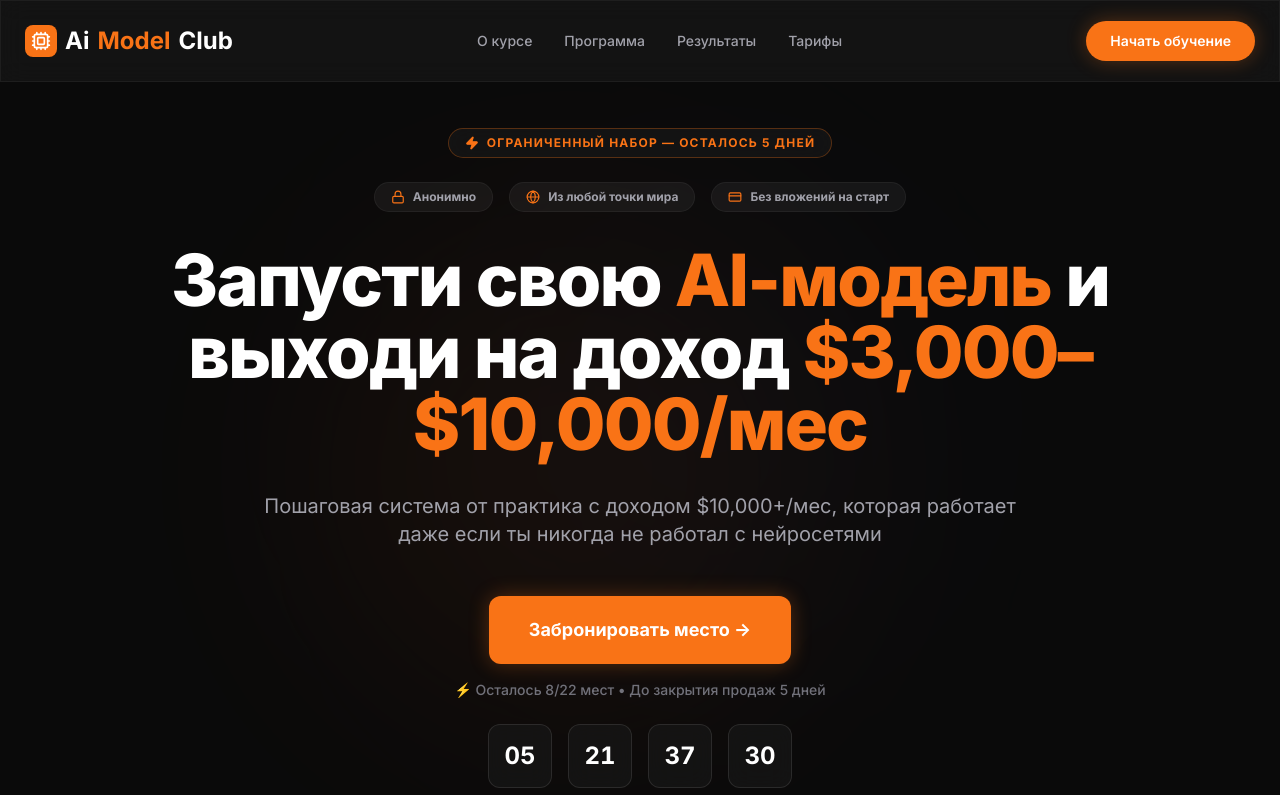
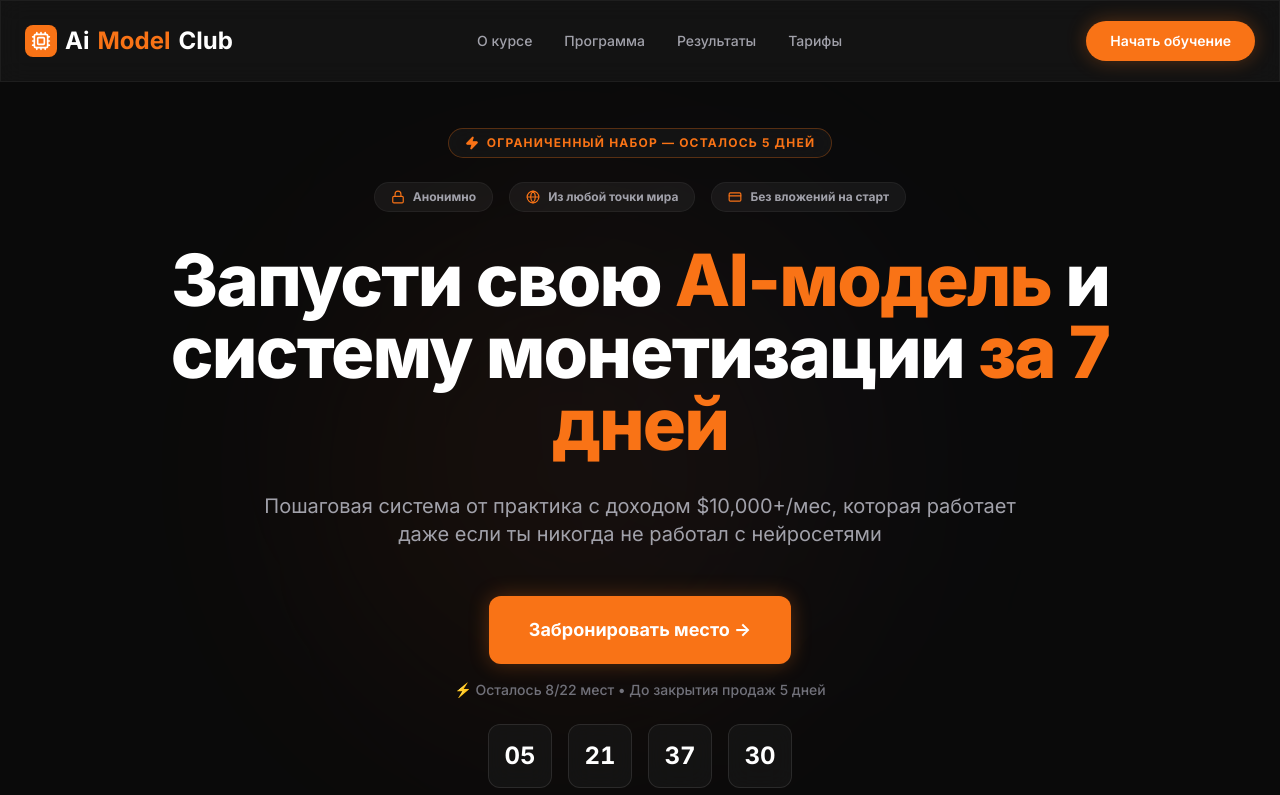
Before and after one commit to whiteedeesign/aimodels, a React (Vite) app: page / in a window 1280 px wide. Shown: the top 795 px of the page. Built offline with nearby package versions, Linux system fonts and the light colour scheme.

Commit message:
Update text in App.tsx for clarity and accuracy

```diff
--- a/App.tsx
+++ b/App.tsx
@@ -224,7 +224,7 @@ const Hero = () => (
 
     <Reveal delay={100}>
       <h1 className="text-4xl md:text-6xl lg:text-7xl font-black mb-8 leading-[1.1] max-w-5xl tracking-tight">
-        Запусти свою <span className="text-orange-500">AI-модель</span> и выходи на доход <span className="text-orange-500">$3,000–$10,000/мес</span>
+        Запусти свою <span className="text-orange-500">AI-модель</span> и систему монетизации <span className="text-orange-500">за 7 дней</span>
       </h1>
     </Reveal>
 
@@ -953,7 +953,7 @@ const Pricing = ({ onSelectPlan }: { onSelectPlan: (name: string) => void }) =>
           <h2 className="text-4xl md:text-5xl font-bold mb-4">Выбери свой <span className="text-orange-500">формат</span> обучения</h2>
           <p className="text-zinc-400 text-lg mb-2">Количество мест ограничено</p>
           <p className="text-orange-500 font-bold uppercase tracking-widest text-sm">
-            ⚡ Осталось мест: Продвинутый — 11 | Менторство — 1
+            ⚡ Осталось мест: Продвинутый — 7 | Менторство — 1
           </p>
         </div>
       </Reveal>
```
